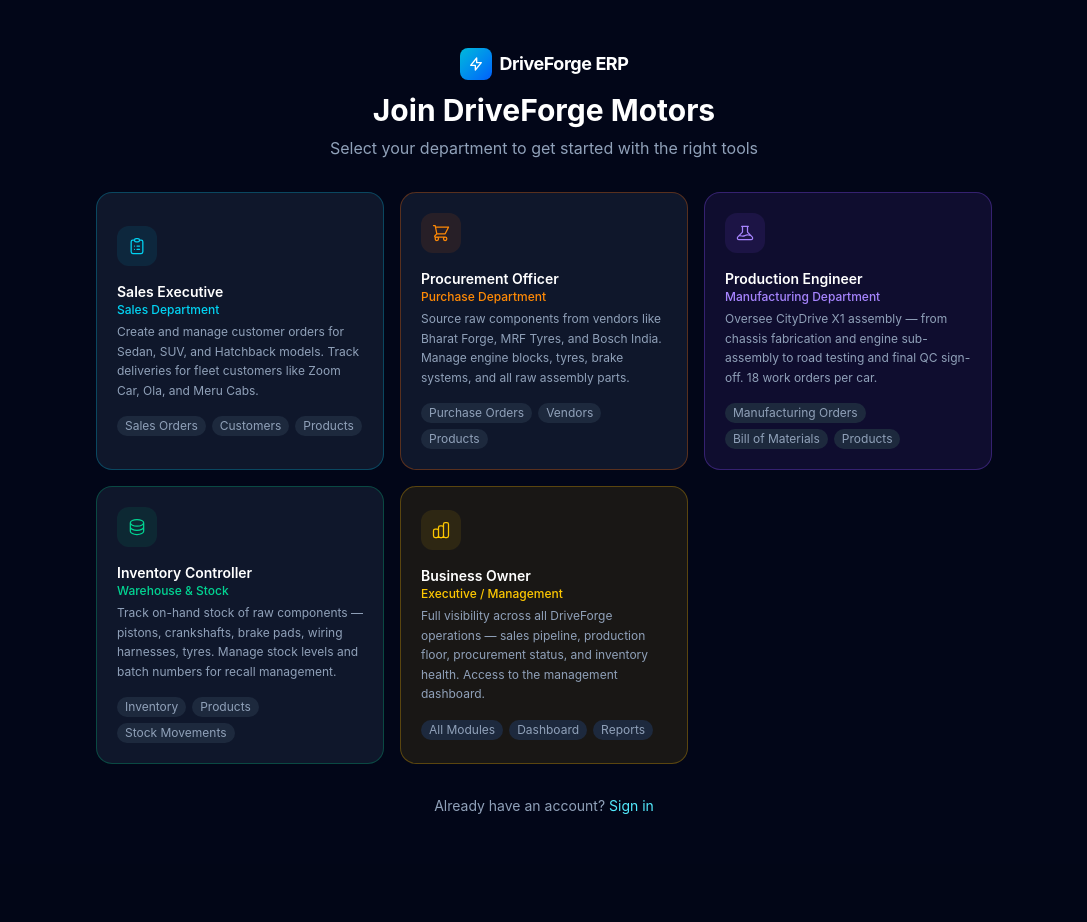
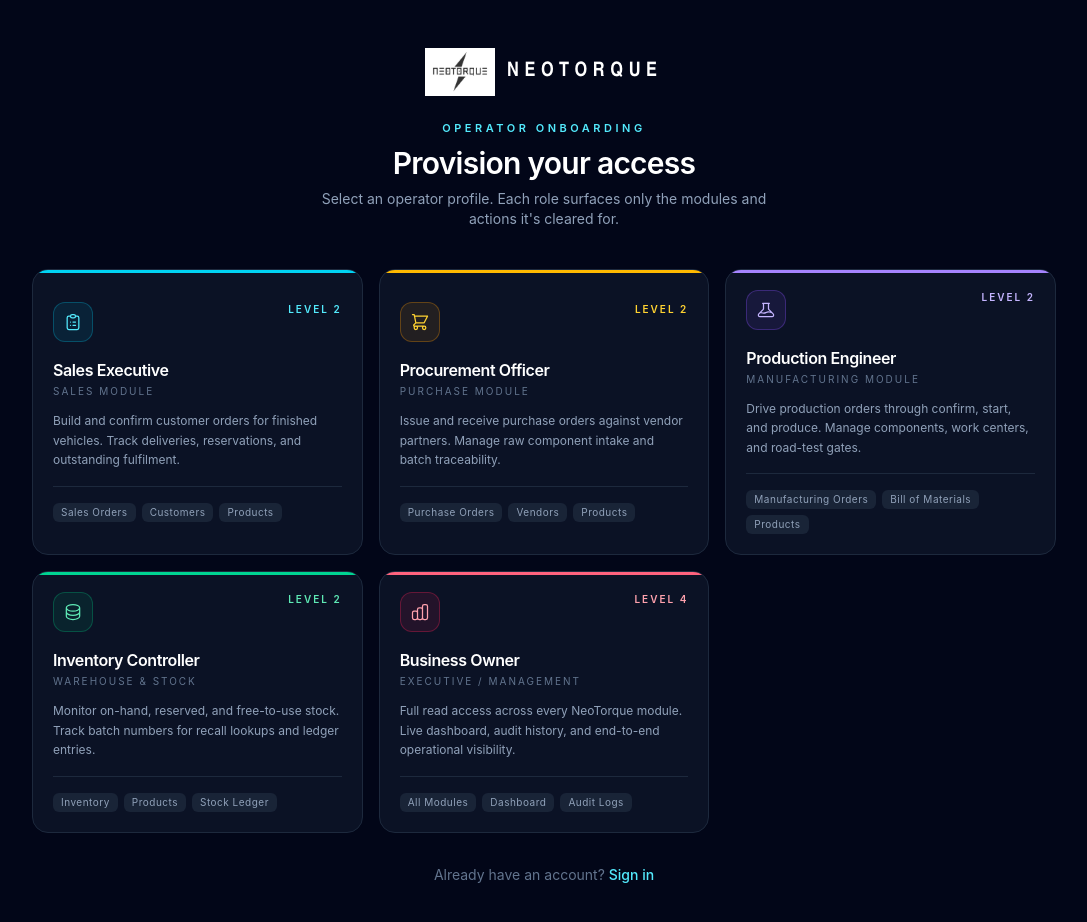
Before and after one commit to Anaswarakorangot/odoo_hackathon, a React (Vite) app in the folder frontend/: page /signup in a window 1280 px wide. Shown: the top 922 px of the page, without its empty margins (96-1183 px from the left). Before the commit the page ends 864 px from the top, so only its background shows below. Built offline with nearby package versions, Linux system fonts and the light colour scheme.

Commit message:
Feat: modification in signup ui

```diff
--- a/frontend/src/pages/ai/AiInsights.tsx
+++ b/frontend/src/pages/ai/AiInsights.tsx
@@ -35,7 +35,7 @@
   return (
     <div className="max-w-6xl space-y-8">
       <div>
-        <h1 className="text-3xl font-bold bg-clip-text text-transparent bg-gradient-to-r from-indigo-400 to-cyan-400">DriveForge AI Insights</h1>
+        <h1 className="text-3xl font-bold bg-clip-text text-transparent bg-gradient-to-r from-indigo-400 to-cyan-400">NeoTorque AI Insights</h1>
         <p className="mt-2 text-slate-400">Intelligent forecasting, anomaly detection, and advanced visualizations.</p>
       </div>
 
--- a/frontend/src/pages/auth/Signup.tsx
+++ b/frontend/src/pages/auth/Signup.tsx
@@ -4,6 +4,7 @@
 import { AxiosError } from 'axios';
 import type { RoleType, ValidationErrorResponse } from '../../types/auth';
 import AuthPageShell from '../../components/layout/AuthPageShell';
+import BrandMark from '../../components/brand/BrandMark';
 
 interface FormErrors {
   name?: string;
@@ -38,30 +39,30 @@
   {
     value: 'sales',
     label: 'Sales Executive',
-    subtitle: 'Sales Department',
-    description: 'Create and manage customer orders for Sedan, SUV, and Hatchback models. Track deliveries for fleet customers like Zoom Car, Ola, and Meru Cabs.',
+    subtitle: 'Sales Module',
+    description: 'Build and confirm customer orders for finished vehicles. Track deliveries, reservations, and outstanding fulfilment.',
     icon: 'M9 5H7a2 2 0 00-2 2v12a2 2 0 002 2h10a2 2 0 002-2V7a2 2 0 00-2-2h-2M9 5a2 2 0 002 2h2a2 2 0 002-2M9 5a2 2 0 012-2h2a2 2 0 012 2m-3 7h3m-3 4h3m-6-4h.01M9 16h.01',
-    accent: 'text-cyan-400',
+    accent: 'text-cyan-300',
     accentBg: 'bg-cyan-500/10 border-cyan-500/30',
     modules: ['Sales Orders', 'Customers', 'Products'],
   },
   {
     value: 'purchase',
     label: 'Procurement Officer',
-    subtitle: 'Purchase Department',
-    description: 'Source raw components from vendors like Bharat Forge, MRF Tyres, and Bosch India. Manage engine blocks, tyres, brake systems, and all raw assembly parts.',
+    subtitle: 'Purchase Module',
+    description: 'Issue and receive purchase orders against vendor partners. Manage raw component intake and batch traceability.',
     icon: 'M3 3h2l.4 2M7 13h10l4-8H5.4M7 13L5.4 5M7 13l-2.293 2.293c-.63.63-.184 1.707.707 1.707H17m0 0a2 2 0 100 4 2 2 0 000-4zm-8 2a2 2 0 11-4 0 2 2 0 014 0z',
-    accent: 'text-orange-400',
-    accentBg: 'bg-orange-500/10 border-orange-500/30',
+    accent: 'text-amber-300',
+    accentBg: 'bg-amber-500/10 border-amber-500/30',
     modules: ['Purchase Orders', 'Vendors', 'Products'],
   },
   {
     value: 'manufacturing',
     label: 'Production Engineer',
-    subtitle: 'Manufacturing Department',
-    description: 'Oversee CityDrive X1 assembly — from chassis fabrication and engine sub-assembly to road testing and final QC sign-off. 18 work orders per car.',
+    subtitle: 'Manufacturing Module',
+    description: 'Drive production orders through confirm, start, and produce. Manage components, work centers, and road-test gates.',
     icon: 'M19.428 15.428a2 2 0 00-1.022-.547l-2.387-.477a6 6 0 00-3.86.517l-.318.158a6 6 0 01-3.86.517L6.05 15.21a2 2 0 00-1.806.547M8 4h8l-1 1v5.172a2 2 0 00.586 1.414l5 5c1.26 1.26.367 3.414-1.415 3.414H4.828c-1.782 0-2.674-2.154-1.414-3.414l5-5A2 2 0 009 10.172V5L8 4z',
-    accent: 'text-violet-400',
+    accent: 'text-violet-300',
     accentBg: 'bg-violet-500/10 border-violet-500/30',
     modules: ['Manufacturing Orders', 'Bill of Materials', 'Products'],
   },
@@ -69,23 +70,31 @@
     value: 'inventory',
     label: 'Inventory Controller',
     subtitle: 'Warehouse & Stock',
-    description: 'Track on-hand stock of raw components — pistons, crankshafts, brake pads, wiring harnesses, tyres. Manage stock levels and batch numbers for recall management.',
+    description: 'Monitor on-hand, reserved, and free-to-use stock. Track batch numbers for recall lookups and ledger entries.',
     icon: 'M4 7v10c0 2.21 3.582 4 8 4s8-1.79 8-4V7M4 7c0 2.21 3.582 4 8 4s8-1.79 8-4M4 7c0-2.21 3.582-4 8-4s8 1.79 8 4m0 5c0 2.21-3.582 4-8 4s-8-1.79-8-4',
-    accent: 'text-emerald-400',
+    accent: 'text-emerald-300',
     accentBg: 'bg-emerald-500/10 border-emerald-500/30',
-    modules: ['Inventory', 'Products', 'Stock Movements'],
+    modules: ['Inventory', 'Products', 'Stock Ledger'],
   },
   {
     value: 'owner',
     label: 'Business Owner',
     subtitle: 'Executive / Management',
-    description: 'Full visibility across all DriveForge operations — sales pipeline, production floor, procurement status, and inventory health. Access to the management dashboard.',
+    description: 'Full read access across every NeoTorque module. Live dashboard, audit history, and end-to-end operational visibility.',
     icon: 'M9 19v-6a2 2 0 00-2-2H5a2 2 0 00-2 2v6a2 2 0 002 2h2a2 2 0 002-2zm0 0V9a2 2 0 012-2h2a2 2 0 012 2v10m-6 0a2 2 0 002 2h2a2 2 0 002-2m0 0V5a2 2 0 012-2h2a2 2 0 012 2v14a2 2 0 01-2 2h-2a2 2 0 01-2-2z',
-    accent: 'text-yellow-400',
-    accentBg: 'bg-yellow-500/10 border-yellow-500/30',
-    modules: ['All Modules', 'Dashboard', 'Reports'],
+    accent: 'text-rose-300',
+    accentBg: 'bg-rose-500/10 border-rose-500/30',
+    modules: ['All Modules', 'Dashboard', 'Audit Logs'],
   },
 ];
+
+const ACCENT_BAR: Record<RoleType, string> = {
+  sales: 'bg-cyan-400 shadow-cyan-500/30',
+  purchase: 'bg-amber-400 shadow-amber-500/30',
+  manufacturing: 'bg-violet-400 shadow-violet-500/30',
+  inventory: 'bg-emerald-400 shadow-emerald-500/30',
+  owner: 'bg-rose-400 shadow-rose-500/30',
+};
 
 export default function Signup() {
   const { signup } = useAuth();
@@ -189,58 +198,73 @@
     return (
       <div className="min-h-screen bg-slate-950 flex flex-col items-center justify-center px-4 py-12">
         {/* Brand */}
-        <div className="mb-8 text-center">
-          <div className="inline-flex items-center gap-2 mb-3">
-            <div className="w-8 h-8 rounded-lg bg-gradient-to-br from-cyan-500 to-blue-600 flex items-center justify-center">
-              <svg className="w-4 h-4 text-white" fill="none" viewBox="0 0 24 24" stroke="currentColor">
-                <path strokeLinecap="round" strokeLinejoin="round" strokeWidth={2} d="M13 10V3L4 14h7v7l9-11h-7z" />
-              </svg>
-            </div>
-            <span className="text-white font-bold text-lg tracking-tight">DriveForge ERP</span>
-          </div>
-          <h1 className="text-3xl font-bold text-white mb-2">Join DriveForge Motors</h1>
-          <p className="text-slate-400">Select your department to get started with the right tools</p>
+        <div className="mb-10 flex flex-col items-center">
+          <BrandMark />
+          <p className="mt-6 text-[11px] font-semibold tracking-[0.32em] text-cyan-300 uppercase">
+            Operator Onboarding
+          </p>
+          <h1 className="mt-2 text-3xl font-semibold text-white tracking-tight text-center">
+            Provision your access
+          </h1>
+          <p className="mt-2 text-sm text-slate-400 text-center max-w-md">
+            Select an operator profile. Each role surfaces only the modules and actions it's cleared for.
+          </p>
         </div>
 
         {/* Role Cards Grid */}
-        <div className="w-full max-w-4xl grid grid-cols-1 md:grid-cols-2 lg:grid-cols-3 gap-4 mb-8">
+        <div className="w-full max-w-5xl grid grid-cols-1 md:grid-cols-2 lg:grid-cols-3 gap-4 mb-8">
           {ROLE_CARDS.map((card) => (
             <button
               key={card.value}
               onClick={() => handleSelectRole(card)}
-              className={`text-left p-5 rounded-2xl border bg-slate-900 hover:bg-slate-800 transition-all duration-200 hover:scale-[1.02] hover:shadow-xl group ${card.accentBg}`}
+              className="relative text-left rounded-2xl border border-slate-800 bg-slate-900/70 hover:border-slate-700 hover:bg-slate-900 transition-colors overflow-hidden"
             >
-              {/* Icon */}
-              <div className={`w-10 h-10 rounded-xl ${card.accentBg} flex items-center justify-center mb-4`}>
+              {/* Top accent bar — mirrors the dashboard stat cards */}
+              <div className={`absolute top-0 left-0 right-0 h-[3px] shadow-lg ${ACCENT_BAR[card.value]}`} />
+
+              <div className="p-5">
+                {/* Header row */}
+                <div className="flex items-start justify-between mb-4">
+                  <div className={`w-10 h-10 rounded-xl ${card.accentBg} border flex items-center justify-center`}>
                     <svg className={`w-5 h-5 ${card.accent}`} fill="none" viewBox="0 0 24 24" stroke="currentColor">
                       <path strokeLinecap="round" strokeLinejoin="round" strokeWidth={1.5} d={card.icon} />
                     </svg>
                   </div>
+                  <span className={`text-[10px] font-semibold tracking-[0.2em] uppercase ${card.accent}`}>
+                    {card.value === 'owner' ? 'Level 4' : 'Level 2'}
+                  </span>
+                </div>
 
                 {/* Title */}
-              <div className="mb-1">
-                <h3 className="text-white font-semibold text-sm">{card.label}</h3>
-                <p className={`text-xs font-medium ${card.accent}`}>{card.subtitle}</p>
-              </div>
+                <h3 className="text-white font-semibold text-base tracking-tight">{card.label}</h3>
+                <p className="text-[10px] tracking-[0.2em] text-slate-500 uppercase mt-0.5">
+                  {card.subtitle}
+                </p>
 
                 {/* Description */}
-              <p className="text-slate-400 text-xs leading-relaxed mb-4">{card.description}</p>
+                <p className="text-slate-400 text-xs leading-relaxed mt-3">{card.description}</p>
 
                 {/* Modules chips */}
-              <div className="flex flex-wrap gap-1.5">
+                <div className="flex flex-wrap gap-1.5 mt-4 pt-4 border-t border-slate-800">
                   {card.modules.map((m) => (
-                  <span key={m} className="px-2 py-0.5 rounded-full bg-slate-800 text-slate-400 text-xs group-hover:bg-slate-700">
+                    <span
+                      key={m}
+                      className="px-2 py-0.5 rounded-md bg-slate-800/80 text-slate-400 text-[10px] tracking-wider"
+                    >
                       {m}
                     </span>
                   ))}
+                </div>
               </div>
             </button>
           ))}
         </div>
 
-        <p className="text-sm text-slate-400">
+        <p className="text-sm text-slate-500">
           Already have an account?{' '}
-          <Link to="/login" className="text-cyan-300 hover:text-cyan-200">Sign in</Link>
+          <Link to="/login" className="text-cyan-300 hover:text-cyan-200 font-medium">
+            Sign in
+          </Link>
         </p>
       </div>
     );
@@ -254,7 +278,7 @@
   return (
     <AuthPageShell
       title={`${selectedRole!.label} Account`}
-      subtitle={`${selectedRole!.subtitle} · DriveForge Motors`}
+      subtitle={`${selectedRole!.subtitle} · NeoTorque ERP`}
     >
       <form onSubmit={handleSubmit} className="space-y-5">
         {/* Role preview banner */}
@@ -325,7 +349,7 @@
               onChange={(e) => setEmail(e.target.value)}
               onBlur={(e) => validateField('email', e.target.value)}
               className={`w-full bg-slate-950/80 border rounded-3xl px-4 py-3 text-slate-100 placeholder:text-slate-500 focus:outline-none focus:ring-2 transition-all ${errors.email ? 'border-red-500' : 'border-slate-800/70'} ${accentRing} ${accentBorder}`}
-              placeholder={`yourname@driveforge.in`}
+              placeholder="yourname@neotorque.in"
             />
             {errors.email && <p className="text-xs text-red-400 mt-1">{errors.email}</p>}
           </div>
```
Lines whose indentation alone changed are shown as unchanged.
